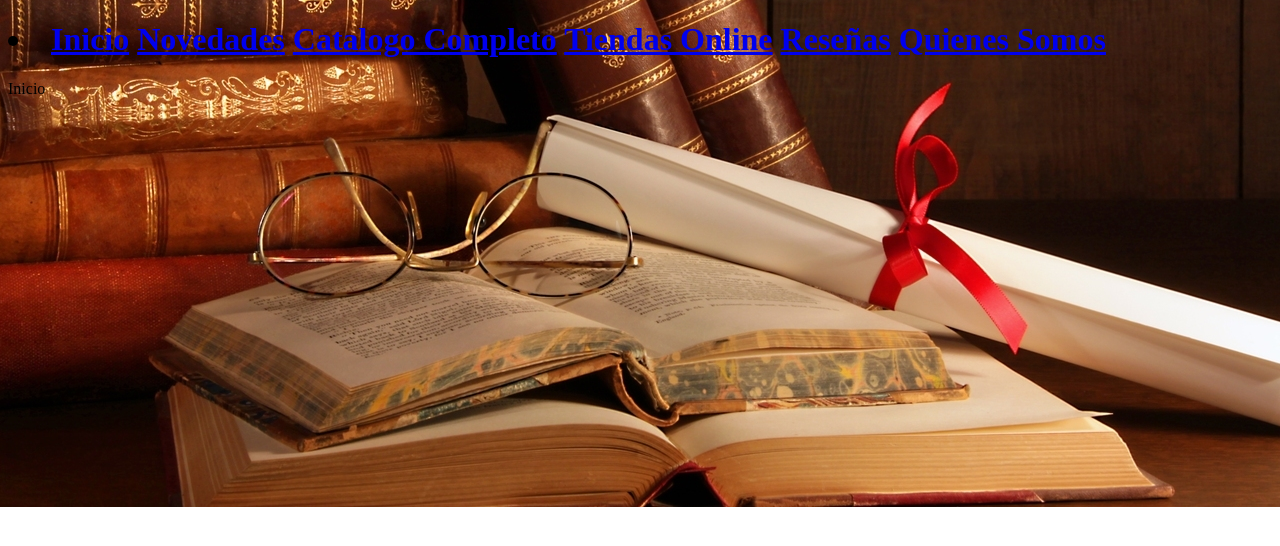
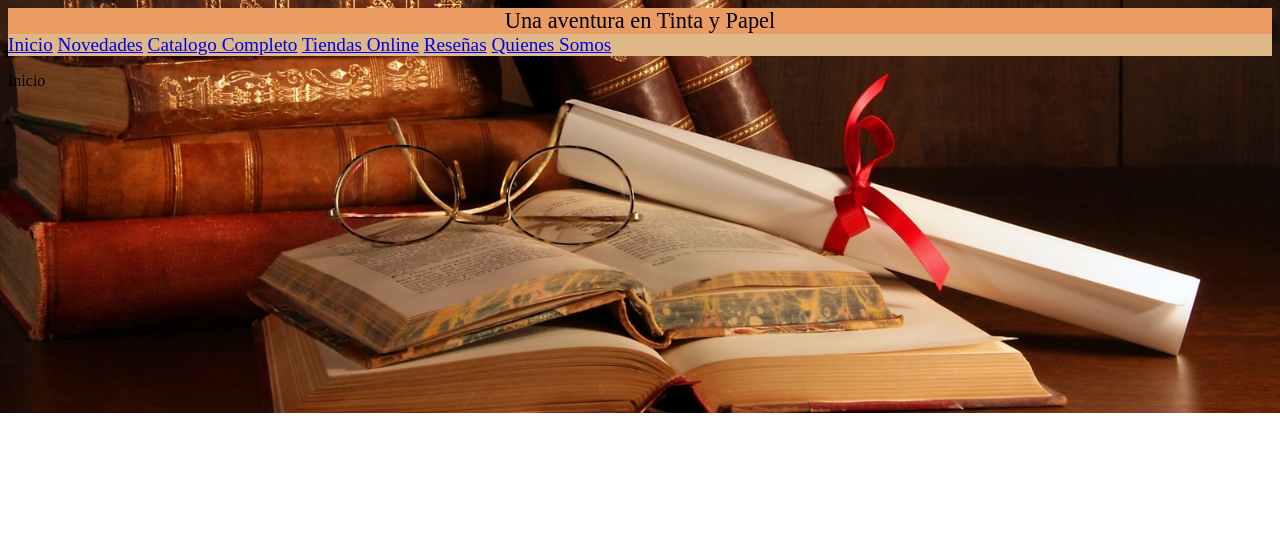
Before and after one commit to platon-actual/tintaypapel, a plain HTML site: page index.html in a window 1280 px wide. Drawn offline with Linux system fonts and the light colour scheme.

Commit message:
Se añade el título, se añade el css del mismo.

```diff
--- a/assets/style/global.css
+++ b/assets/style/global.css
@@ -2,4 +2,20 @@ body {
     background-image: url('../images/fondo_principal.jpg');
     background-position: center;
     background-repeat: no-repeat;
+    background-size: cover;
 }
+
+nav {
+    background-color: burlywood;
+    font-size: 1.2rem;
+    justify-content:right;
+    width: 100%;
+}
+
+.titulo {
+    font-size: 1.4rem;
+    display: block;
+    width: 100%;
+    background-color: #EB9C63;
+    text-align: center;
+}
--- a/index.html
+++ b/index.html
@@ -10,16 +10,17 @@
 
 <body>
     <header>
-        <h1>
-            <li>
+        <div class="titulo">Una aventura en Tinta y Papel</div>
+        <nav>
+
                 <a href="#">Inicio</a>
                 <a href="./novedades.html">Novedades</a>
                 <a href="./catalogo.html">Catalogo Completo</a>
                 <a href="./tiendas.html">Tiendas Online</a>
                 <a href="./reseñas.html">Reseñas</a>
                 <a href="./nosotros.html">Quienes Somos</a>
-            </li>
-        </h1>
+
+        </nav>
     </header>
 
 
```
Also changed, not shown: catalogo.html (+1 -0 lines), nosotros.html (+1 -0 lines), novedades.html (+1 -0 lines), reseñas.html (+1 -0 lines), tiendas.html (+1 -0 lines).
